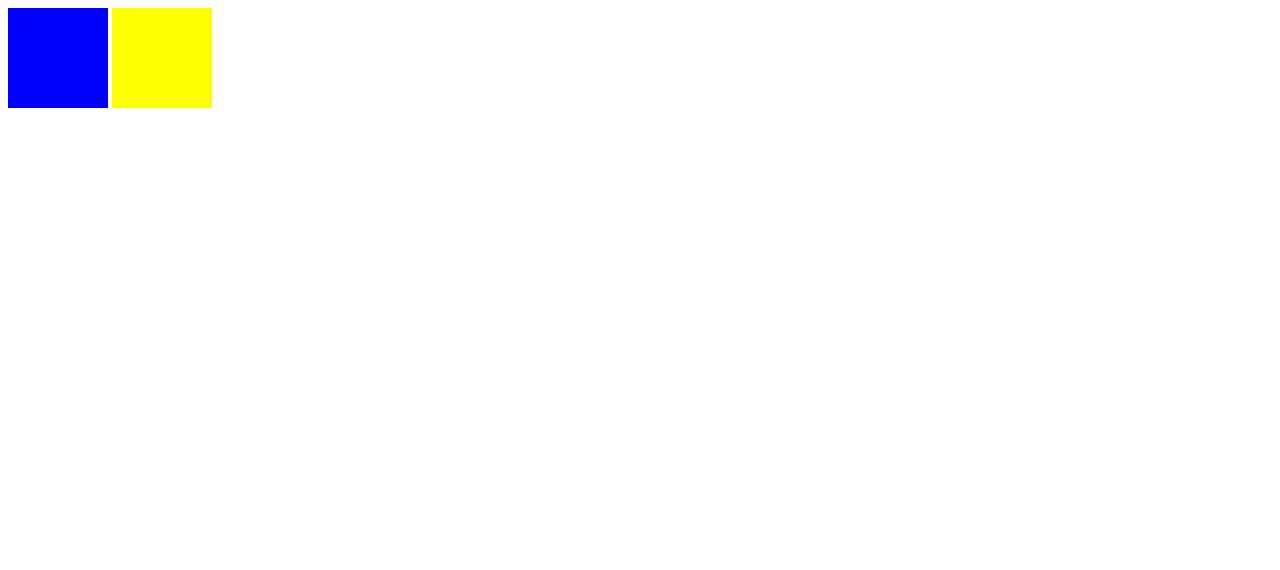
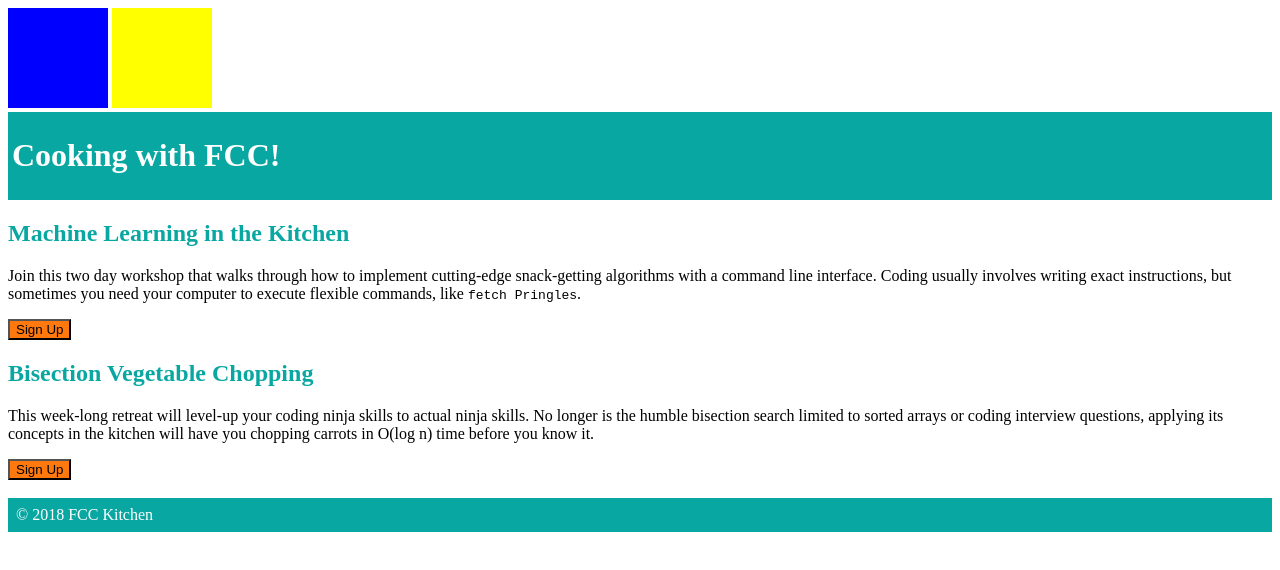
Before and after one commit to zhyzneuski86/test-5, a plain HTML site: page index52.html in a window 1280 px wide. Drawn offline with Linux system fonts and the light colour scheme.

Commit message:
commit 31

```diff
--- a/index52.html
+++ b/index52.html
@@ -25,3 +25,42 @@
 <div class="yellow"></div>
 </body>
 </html>
+
+<style>
+  body {
+    background-color: white;
+  }
+  header {
+    background-color: #09A7A1;
+    color: white;
+    padding: 0.25em;
+  }
+  h2 {
+    color: #09A7A1;
+  }
+  button {
+    background-color: #FF790E;
+  }
+  footer {
+    background-color: #09A7A1;
+    color: white;
+    padding: 0.5em;
+  }
+</style>
+<header>
+  <h1>Cooking with FCC!</h1>
+</header>
+<main>
+  <article>
+    <h2>Machine Learning in the Kitchen</h2>
+    <p>Join this two day workshop that walks through how to implement cutting-edge snack-getting algorithms with a command line interface. Coding usually involves writing exact instructions, but sometimes you need your computer to execute flexible commands, like <code>fetch Pringles</code>.</p>
+    <button>Sign Up</button>
+  </article>
+  <article>
+    <h2>Bisection Vegetable Chopping</h2>
+    <p>This week-long retreat will level-up your coding ninja skills to actual ninja skills. No longer is the humble bisection search limited to sorted arrays or coding interview questions, applying its concepts in the kitchen will have you chopping carrots in O(log n) time before you know it.</p>
+    <button>Sign Up</button>
+  </article>
+</main>
+<br>
+<footer>&copy; 2018 FCC Kitchen</footer>
```
